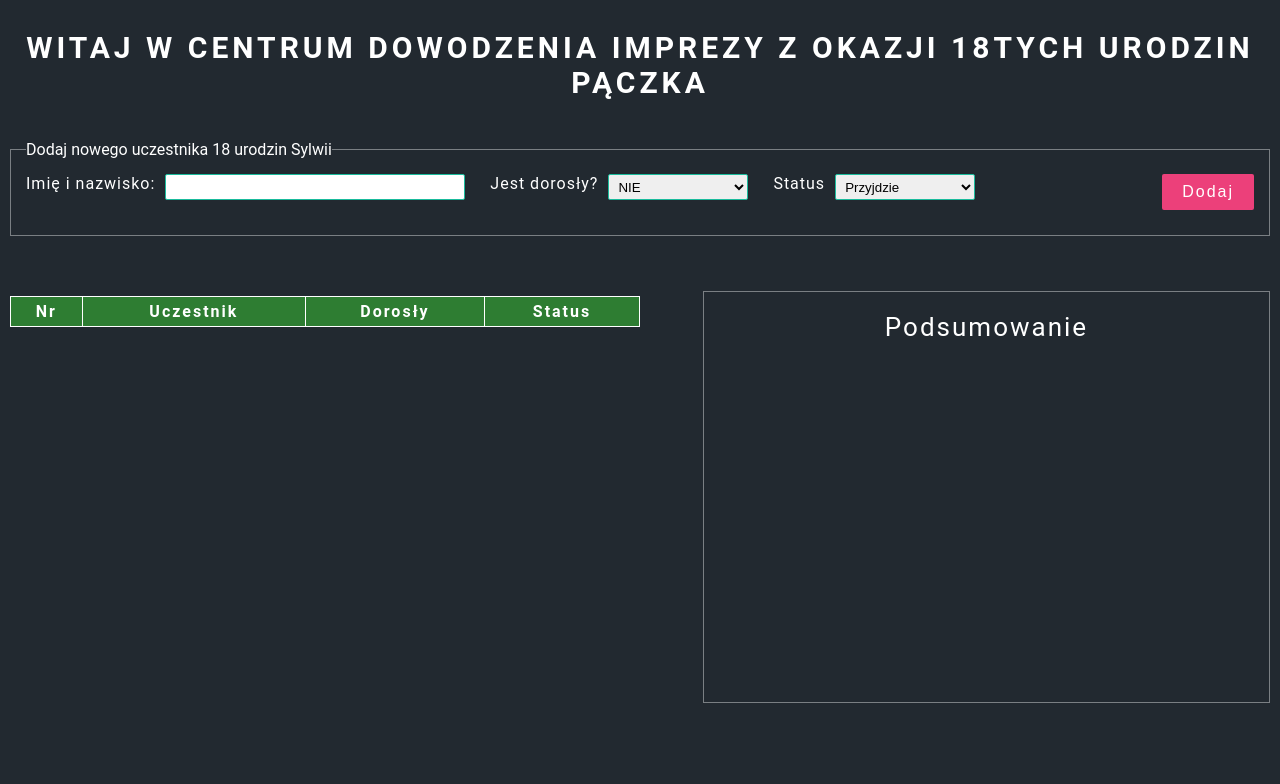
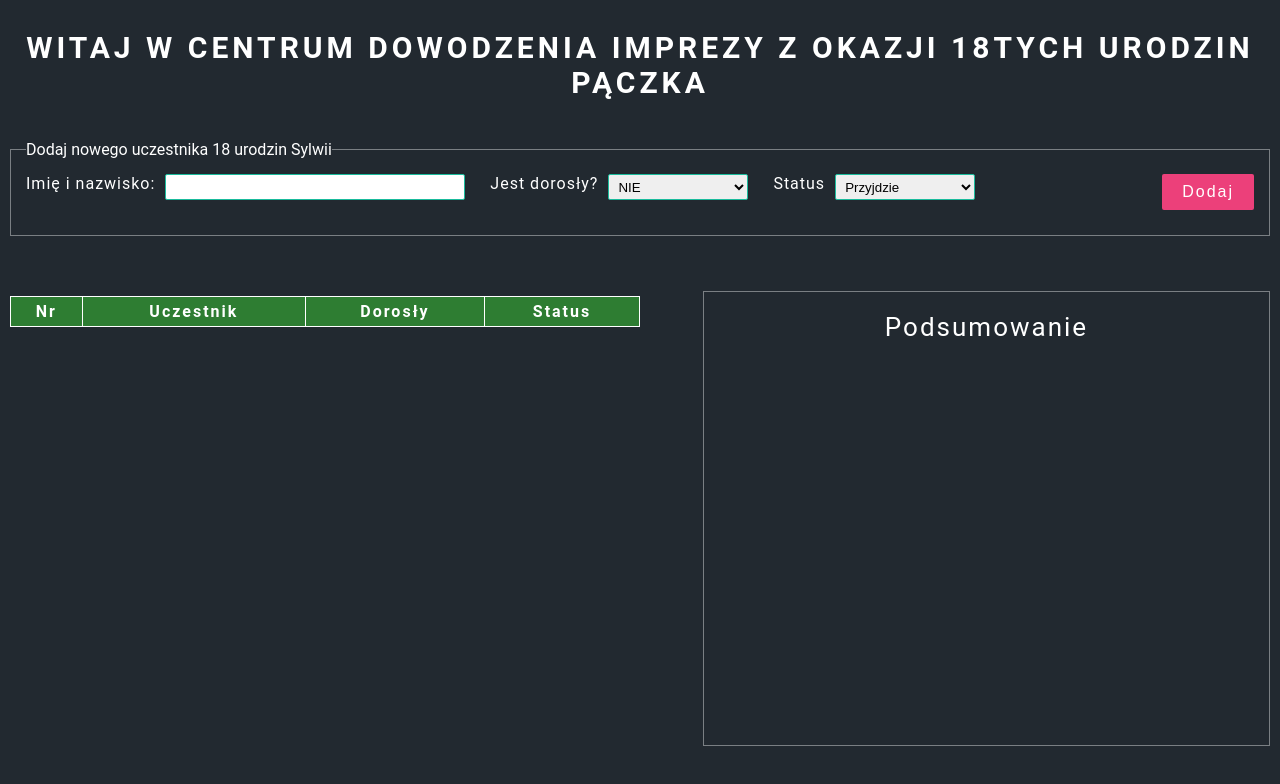
Before and after one commit to kenodek/party-tracker, a React (Create React App) app: page / in a window 1280 px wide. Shown: the top 784 px of the page. Built offline with nearby package versions, Linux system fonts and the light colour scheme.

Commit message:
Fixed bug with PieChart

```diff
--- a/src/components/Chart/index.js
+++ b/src/components/Chart/index.js
@@ -33,15 +33,14 @@ const Charts = memo(({ partyParticipants }) => {
   return (
     <div className="container-summary">
       <div className="text-summary">Podsumowanie</div>
-      <ResponsiveContainer width={"100%"} height={300}>
+      <ResponsiveContainer width="100%" aspect={2}>
         <PieChart>
           <Pie
             activeIndex={activeIndex}
             activeShape={renderActiveShape}
             data={data}
-            cy={150}
-            innerRadius={60}
-            outerRadius={80}
+            innerRadius={"50%"}
+            outerRadius={"55%"}
             fill="dodgerblue"
             onMouseEnter={onPieEnter}
           />
```
